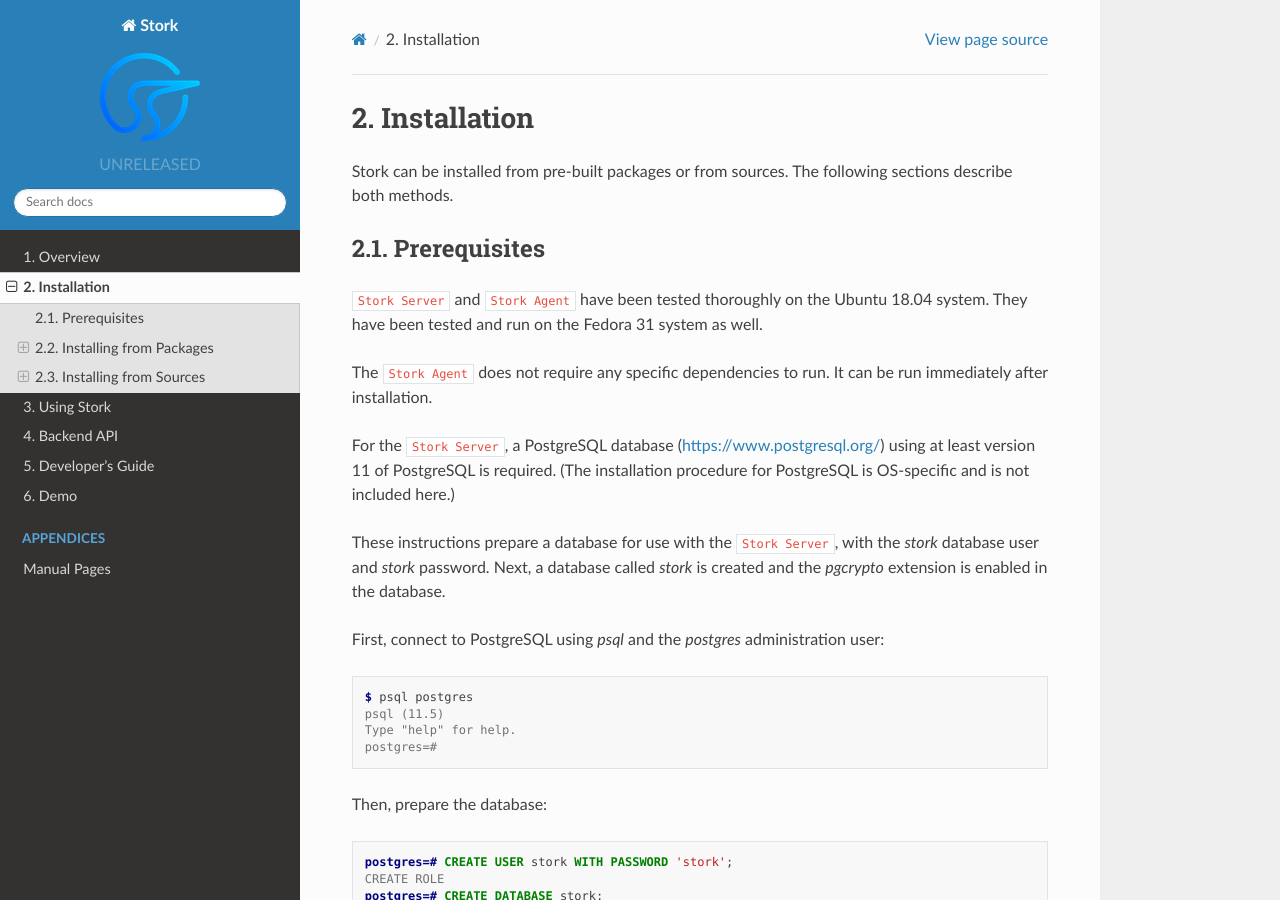
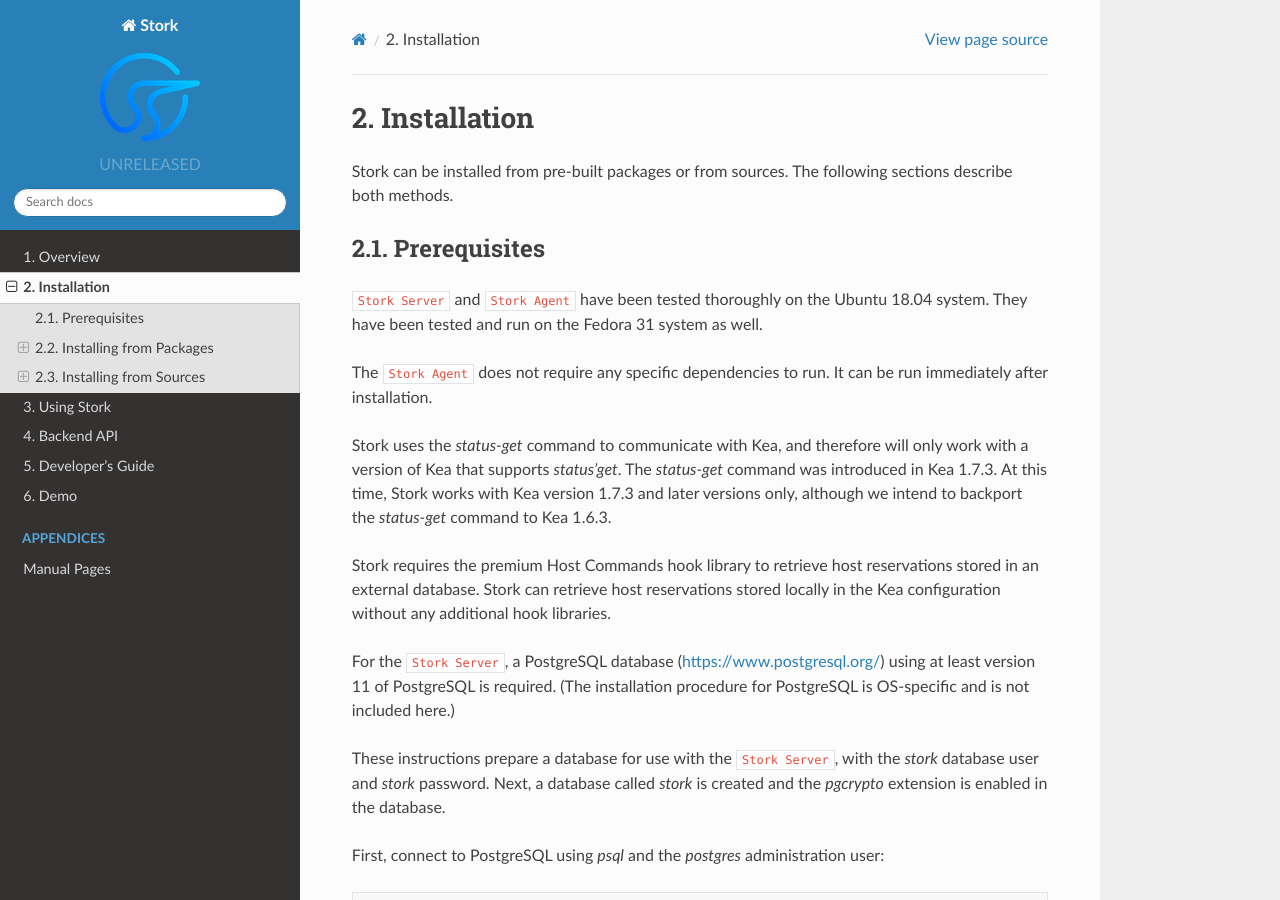
Before and after one commit to isc-projects/stork, a Sphinx documentation site: the page built from doc/install.rst, in a window 1280 px wide and 900 px high. Built offline with Sphinx 7.4.7 and the Read the Docs theme 2.0.0, drawn with Linux system fonts in a browser that asks for light colours.

Commit message:
Add Kea version dependencies

```diff
--- a/doc/install.rst
+++ b/doc/install.rst
@@ -16,6 +16,17 @@
 
 The ``Stork Agent`` does not require any specific dependencies to
 run. It can be run immediately after installation.
+
+Stork uses the `status-get` command to communicate with Kea, and
+therefore will only work with a version of Kea that supports `status'get`.
+The `status-get` command was introduced in Kea 1.7.3.  At this time, Stork
+works with Kea version 1.7.3 and later versions only, although we intend to
+backport the `status-get` command to Kea 1.6.3.
+
+Stork requires the premium Host Commands hook library to retrieve host
+reservations stored in an external database. Stork can retrieve host reservations
+stored locally in the Kea configuration without any additional hook libraries.
+
 
 For the ``Stork Server``, a PostgreSQL database
 (https://www.postgresql.org/) using at least version 11 of PostgreSQL
```
